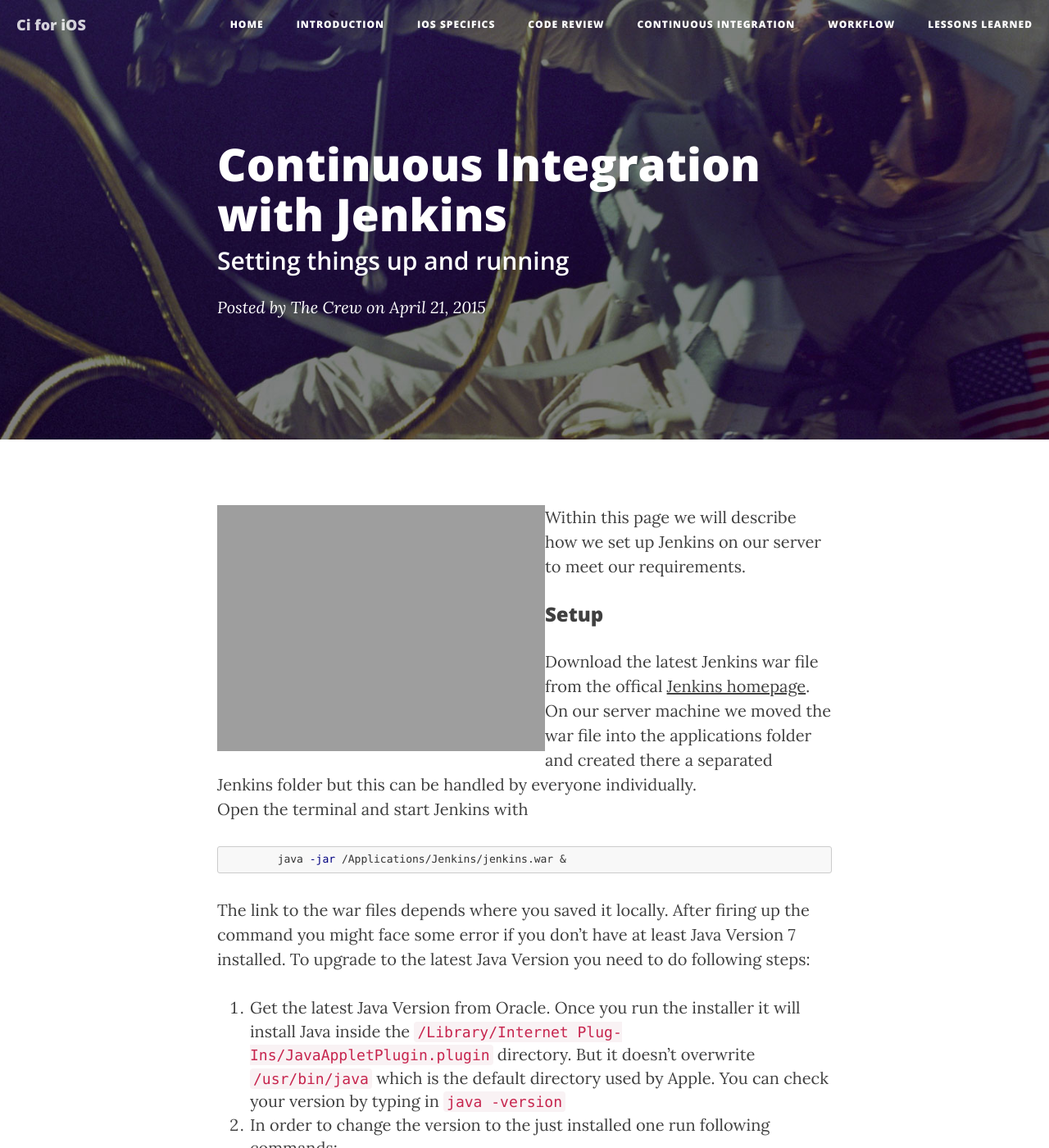
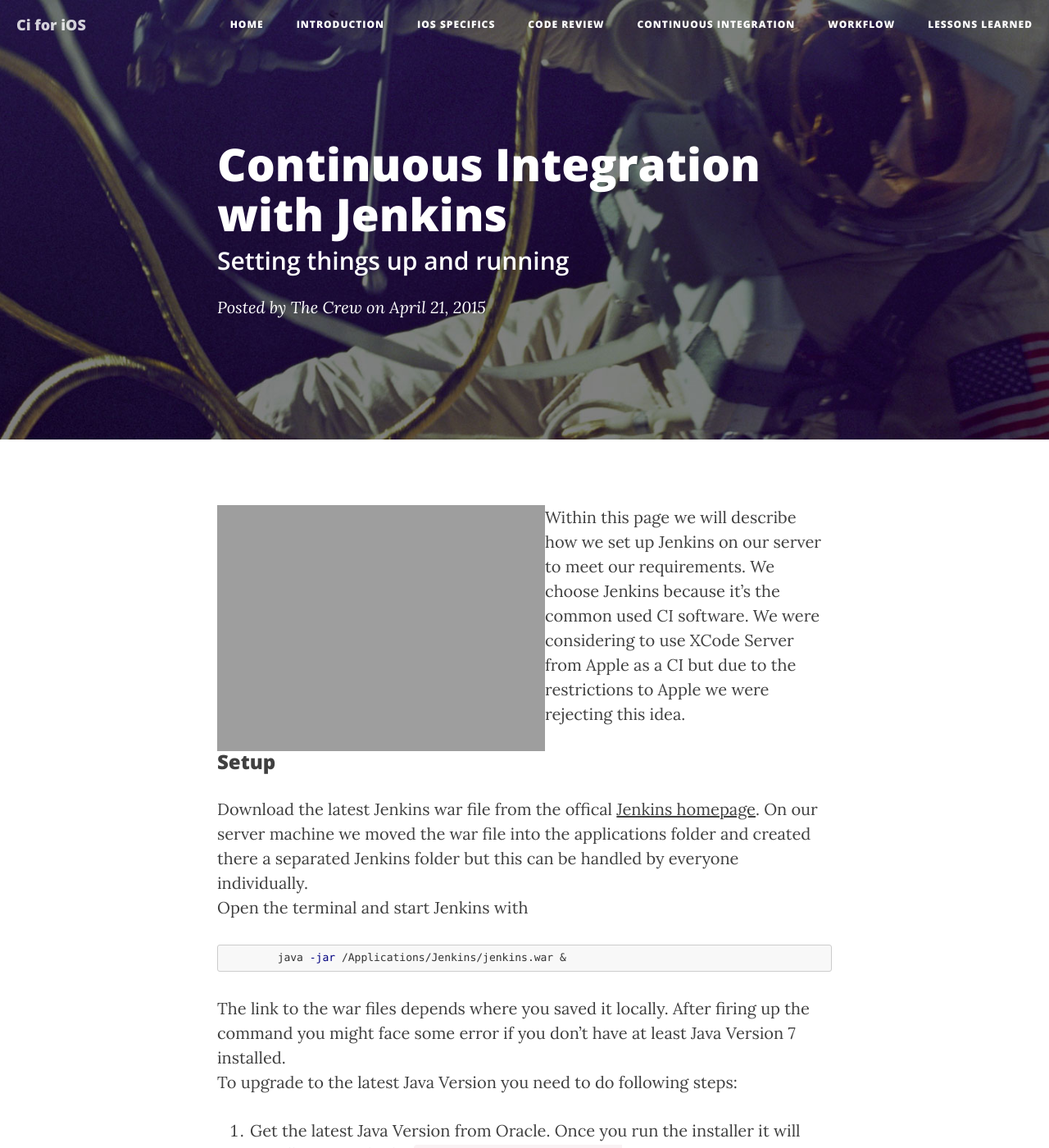
Before and after one commit to ciforios/ciforios.github.io, a Jekyll site: the page built from _posts/2015-05-24-Jenkins.markdown, in a window 1280 px wide and 1400 px high. Shown: the whole window at 82% size. Built offline with Jekyll 4.4.1, drawn with Linux system fonts in a browser that asks for light colours; nearby versions of some CDN libraries; Markdown is read by kramdown in place of the engine named in the settings; some of the changed text lies outside the part shown.

Commit message:
modified

````diff
--- a/_posts/2015-05-08-Code-Signing.markdown
+++ b/_posts/2015-05-08-Code-Signing.markdown
@@ -9,7 +9,7 @@
 
 >Note: Like mentioned in [requirements](http://ciforios.github.io/2015/04/24/Requirements/), an Apple Developer Program is required if you intend to distribute your apps via TestFlight or get them into the App Store.
 
-Unlike Android's plug-and-play mechanisms for deploying software onto your development devices, Apple requires you to code-sign your application before you can actually use it on a real device.
+Unlike Android's plug-and-play mechanisms for deploying software onto your development devices, Apple requires you to code sign your application before you can actually use it on a real device.
 
 > Note: Apple stated that starting from Xcode version 7, developers will no longer have to be part of the Apple Developer Program in order to run apps on real devices which are attached via USB. This does not include distribution.
 
--- a/_posts/2015-05-24-Jenkins.markdown
+++ b/_posts/2015-05-24-Jenkins.markdown
@@ -9,7 +9,7 @@
 ---
 
 <img style="float:left" src="{{ site.url }}/img/jenkins/jenkinsLogo.png" />
-Within this page we will describe how we set up Jenkins on our server to meet our requirements.
+Within this page we will describe how we set up Jenkins on our server to meet our requirements. We choose Jenkins because it's the common used CI software. We were considering to use XCode Server from Apple as a CI but due to the restrictions to Apple we were rejecting this idea.
 
 
 ###Setup
@@ -19,7 +19,7 @@
 {% highlight bash %}
 	java -jar /Applications/Jenkins/jenkins.war &
 {% endhighlight %}
-The link to the war files depends where you saved it locally. After firing up the command you might face some error if you don't have at least Java Version 7 installed.
+The link to the war files depends where you saved it locally. After firing up the command you might face some error if you don't have at least Java Version 7 installed.<br>
 To upgrade to the latest Java Version you need to do following steps:<br>
 1. Get the latest Java Version from [Oracle](https://www.java.com/de/download/mac_download.jsp). Once you run the installer it will install Java inside the ```/Library/Internet Plug-Ins/JavaAppletPlugin.plugin``` directory. But it doesn't overwrite ```/usr/bin/java``` which is the default directory used by Apple. You can check your version by typing in ```java -version ```<br>
 2. In order to change the version to the just installed one run following commands:
@@ -49,8 +49,8 @@
 Once you finished everything you shouldn't forget to save all your changes.
 
 <br>
-###Plugins
-There is a multitude of Plugins for Jenkins. For our puroposes we came to the conclusion to use following Plugins:
+###Install Plugins to make your life easier
+There is a multitude of Plugins for Jenkins. For our purposes we came to the conclusion that we need following Plugins:
 
 
 * [Slack Plugin](https://wiki.jenkins-ci.org/display/JENKINS/Slack+Plugin)
@@ -65,9 +65,7 @@
 * [XCode Integration](https://wiki.jenkins-ci.org/display/JENKINS/Xcode+Plugin)
 
 
-You can install plugins under "Manage Jenkins" -> Manage Plugins. <br>
-In this overview table select the tab "Available". <br>
-Select the plugins you want to install and click on the button "Download now and install after restart"
+You can install those Plugins under "Manage Jenkins" -> "Manage Plugins". In this overview table select the tab "Available". Then you can choose the Plugin which you want to install and click on the button "Download now and install after restart".
 
 ####Configuring Gerrit Trigger
 Configure Plugin in Manage Jenkins->Gerrit Trigger<br>
````
